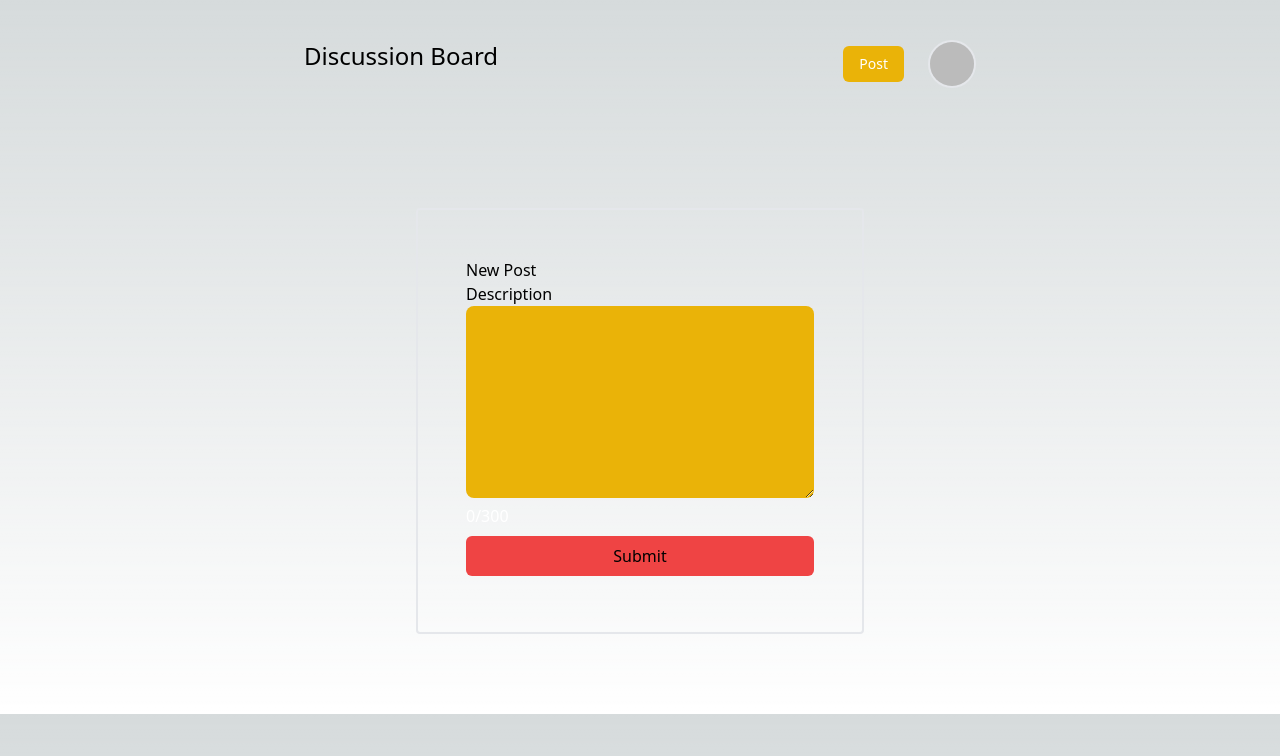
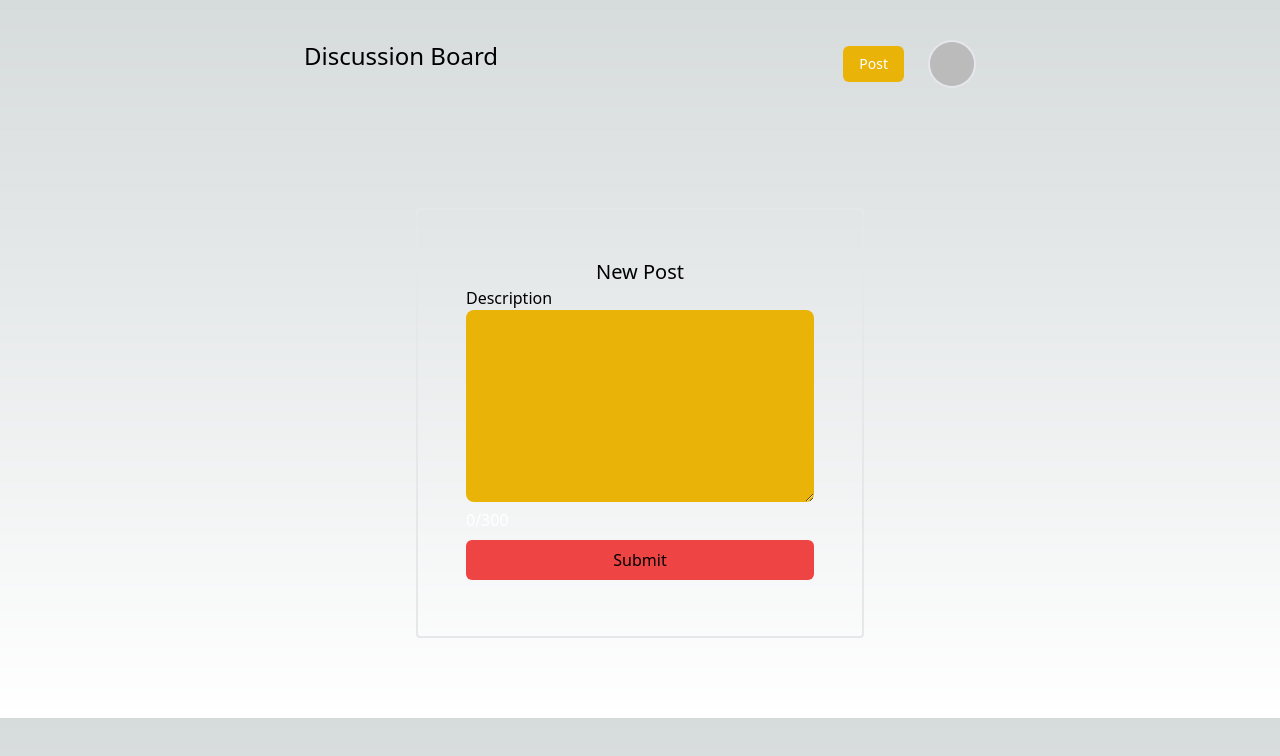
Before and after one commit to SarrthiJasrotia/discussion-board, a Next.js app: page /post in a window 1280 px wide. Shown: the top 756 px of the page. Built offline with nearby package versions, Linux system fonts and the light colour scheme; no server answers; sample sign-in values are in the browser's storage.

Commit message:
the text changes from new post to edit post

```diff
--- a/pages/post.js
+++ b/pages/post.js
@@ -61,7 +61,7 @@ export default function Post(){
     return(
         <div className="my-20 p-12 border-2 rounded max-w-md mx-auto ">
             <form onSubmit={submitPost}>
-                <h1>New Post</h1>
+                <h1 className="text-xl text-center">{post.hasOwnProperty('id') ? "Edit Post" : "New Post"}</h1>
                 <div>
                     <h3>Description</h3>
                     <textarea value={post.description} onChange={(e) =>setPost({...post,description: e.target.value}) } className="bg-yellow-500 h-48 w-full text-white rounded-lg p-2"></textarea>
```
